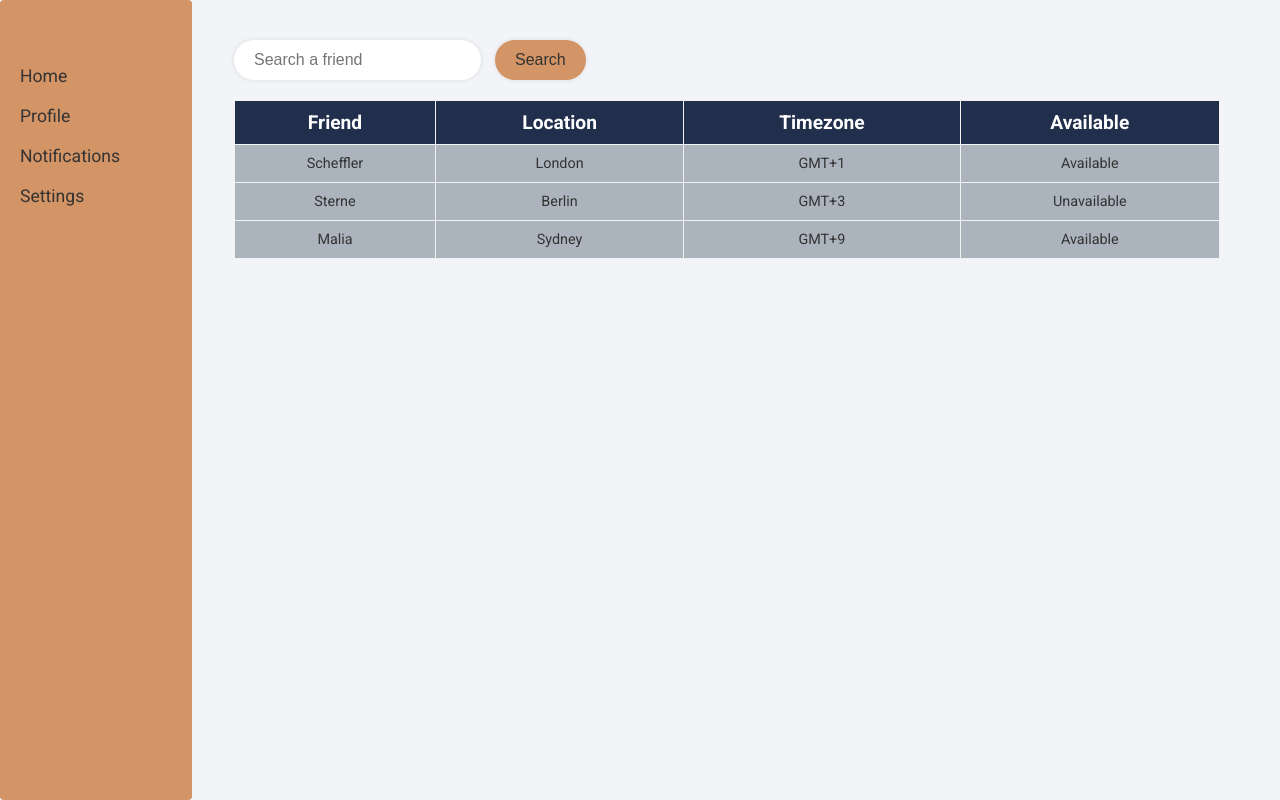
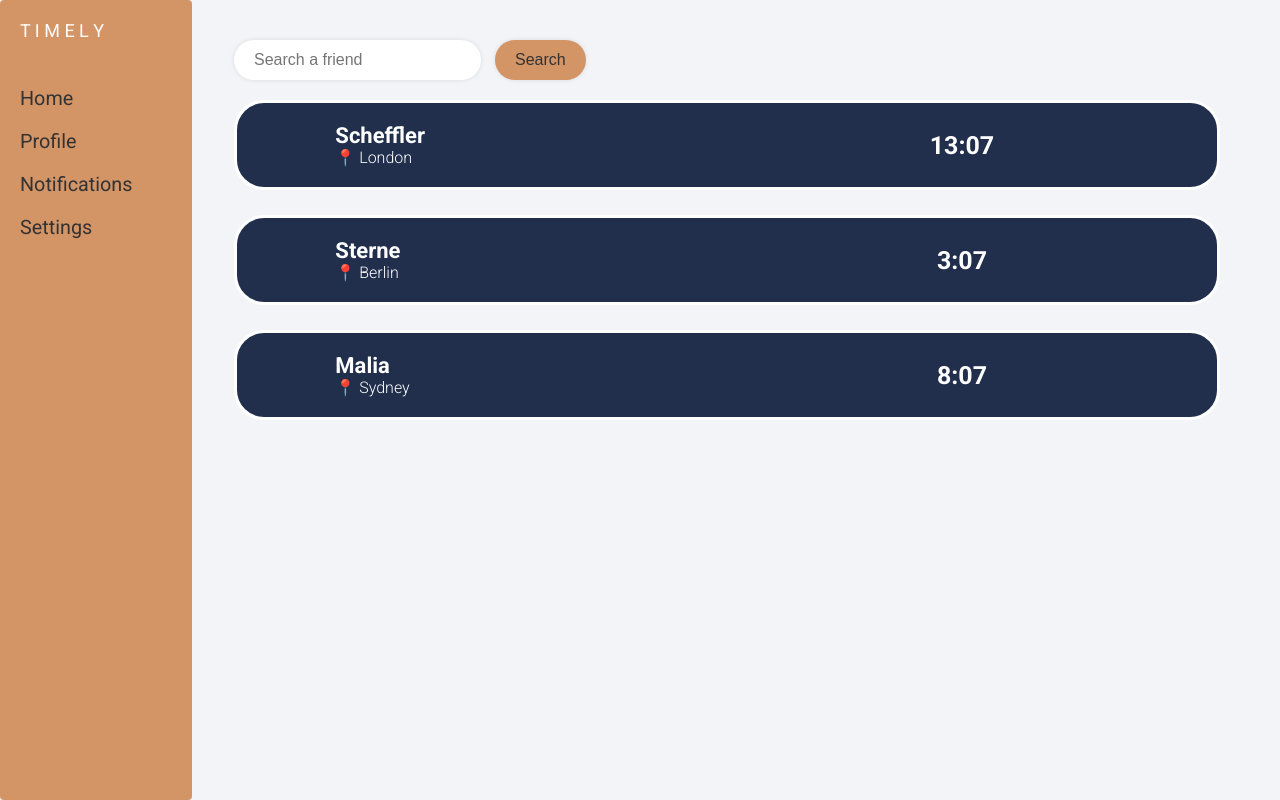
Before and after one commit to minerva-university/time-zone-tracker, a Flask app: page / in a window 1280 px wide. Run offline with Flask 2, Linux system fonts and the light colour scheme.

Commit message:
Added sidebar to all pages, friend table now cards

```diff
--- a/requirements.txt
+++ b/requirements.txt
@@ -10,3 +10,4 @@ python-dotenv==0.15.0
 SQLAlchemy==1.3.22
 Werkzeug==1.0.1
 pytest==6.2.2
+pytz==2023.3
--- a/web/serve.py
+++ b/web/serve.py
@@ -4,6 +4,7 @@ from flask_sqlalchemy import SQLAlchemy
 from datetime import datetime
 import os
 from .db_models import *
+import pytz
 
 
 """
@@ -19,24 +20,32 @@ db = SQLAlchemy(app)
 
 #### PLACEHOLDER FOR OVERLAPS PAGE FUNCTIONALITY
 class User_placeholder:
-    def __init__(self, name, hour, location = 'London', timezone = 'GMT+1', status='Available'):
+    def __init__(self, name, hour, location = 'London', timezone = 'UCT'):
         self.name = name
         self.hour = hour
         self.location = location
         self.timezone = timezone
-        self.status = status
 
 
 @app.route('/')
 def index():
     user1 = User_placeholder('Scheffler', 17)
-    user2 = User_placeholder('Sterne', 20, 'Berlin', 'GMT+3', 'Unavailable')
-    user3 = User_placeholder('Malia', 6, 'Sydney', 'GMT+9')
+    user2 = User_placeholder('Sterne', 20, 'Berlin', 'HST')
+    user3 = User_placeholder('Malia', 6, 'Sydney', 'EST')
 
     friends = [user1, user2, user3]
 
+    times = []
+    for user in friends:
+        current_time_utc = datetime.utcnow()
+        convert_time = current_time_utc.astimezone(pytz.timezone(user.timezone))
+        time = '{:d}:{:02d}'.format(convert_time.hour, convert_time.minute)
+        times.append(time)
+
+    friend_times = zip(times, friends)
+
     # CHANGE TO TRUE HOME PAGE LATER #
-    return render_template('home.html', friends=friends)
+    return render_template('home.html', friend_times=friend_times)
 
 @app.route('/overlaps')
 def overlaps():
@@ -51,6 +60,10 @@ def overlaps():
     # CHANGE TO TRUE HOME PAGE LATER #
     return render_template('overlaps.html', current_user=current_user, selected_user=selected_user, times=times)
 
+@app.route('/settings')
+def settings():
+    return render_template('settings.html')
+
 
 @app.route('/users')
 def users():
@@ -58,4 +71,4 @@ def users():
     return render_template('users.html', users=users)
 
 if __name__ == '__main__':
-    app.run(debug=True)
+    app.run(debug=True, port=3000)
--- a/web/static/css/home_style.css
+++ b/web/static/css/home_style.css
@@ -13,7 +13,7 @@
     background-color: #f2f4f7;
   }
 
-  .container {
+  .container-home {
     max-width: 1200px;
     margin: 0 auto;
     padding: 20px;
@@ -66,12 +66,10 @@
 
   .search-container {
     padding: 20px 0;
-    display: flex;
-    align-items: center;
+    flex-direction: row;
   }
 
   .search-input {
-    flex: 1;
     height: 40px;
     border: none;
     border-radius: 20px;
@@ -104,63 +102,64 @@
     background-color: #abb4bd;
   }
 
-  table {
+
+/* MALIA'S ADDITIONS FOR CARDS */
+.friend-card {
+  background: #212F4D;
+  color: #ffffff;
   width: 100%;
-    border-collapse: collapse;
-    margin-bottom: 20px;
+  padding: 20px;
+  box-sizing: border-box;
+  font-family: 'Roboto', sans-serif;
+  font-size: 16px;
+  border: solid;
+  border-radius: 30px;
+  cursor: pointer;
+  text-align: center;
+  margin-bottom: 25px;
 }
 
-  table th {
-    text-align: center;
-    padding: 12px 8px;
-    background-color: #212F4D;
-    font-size: 1.2em;
+.friend-card:hover {
+  border-width: 6px;
+  border-color: #D39466;
 }
 
-  table td {
-    padding: 20px 8px;
-    vertical-align: top;
-    font-size: 0.9em;
-    background-color: #abb4bd;
+.friend-card-fill {
+  width: 100%;
+  display: flex;
+  justify-content: space-around;
 }
 
-  table tr:nth-child(even) {
-    background-color: #f2f4f7;
+.friend-info {
+  width: 33.33%;
+  text-align: left;
+  font-family: 'Roboto', sans-serif;
 }
 
-  table tr:nth-child(odd) {
-    background-color: #e0e3e8;
+.friend-name {
+  font-size: 22px;
+  font-weight: bold;
 }
 
-  .friend-img {
-    width: 50px;
-    height: 50px;
-    border-radius: 50%;
-    margin-right: 10px;
+.friend-location {
+  font-size: 16px;
+  font-weight: lighter;
 }
 
-  table {
-    width: 100%;
-    border-collapse: collapse;
-    font-size: 1em;
+.friend-time {
+  width: 33.33%;
+  align-self: right;
+  font-weight: bold;
   text-align: center;
+  font-family: 'Roboto', sans-serif;
+  font-size: 25px;
+  display: flex;
+  justify-content: center;
+  align-items: center;
 }
 
-  table thead {
-    background-color: #D39466;
+.timely {
+  font-size: 18px;
+  margin-bottom: 10px;
   color: #ffffff;
 }
-
-  table th,
-  table td {
-    padding: 10px;
-    border: 1.5px solid #f2f2f2;
-  }
-
-  table tr:nth-child(even) {
-    background-color: #f2f4f7;
-  }
-
-  table tr:nth-child(odd) {
-    background-color: #e0e3e8;
-  }
--- a/web/templates/base.html
+++ b/web/templates/base.html
@@ -3,10 +3,31 @@
 <head>
     <meta charset="utf-8" />
     <title> {% block title %} {% endblock %} </title>
-    <link rel="stylesheet" href="{{ url_for('static', filename='css/main.css') }}">
+    {% block css %} {% endblock %}
+    <link rel="stylesheet" href="https://fonts.googleapis.com/css?family=Roboto:300,400,700&display=swap">
+    <link rel="stylesheet" href="{{ url_for('static', filename='css/home_style.css') }}">
     <script type="text/javascript" src="{{ url_for('static', filename='javascript/main.js') }}"></script>
 </head>
     <body>
-        {% block content %} {% endblock %}
+        <div class="container-home">
+
+            <!-- Sidebar -->
+            <div class="left-column">
+                <h1, class="timely"> T I M E L Y </h1>
+                <ul class="upper-links"></ul>
+                <ul class="lower-links">
+                  <li><a href="/">Home</a></li>
+                  <li><a href="#">Profile</a></li>
+                  <li><a href="#">Notifications</a></li>
+                  <li><a href="/settings">Settings</a></li>
+                </ul>
+            </div>
+
+            <!-- Page-specific Content -->
+            <div class="content-container">
+                {% block content %} {% endblock %}
+            </div>
+
+        </div>
     </body>
 </html>
--- a/web/templates/home.html
+++ b/web/templates/home.html
@@ -1,32 +1,9 @@
-<!DOCTYPE html>
-<html lang="en">
-<head>
-  <meta charset="UTF-8">
-  <meta name="viewport" content="width=device-width, initial-scale=1.0">
-  <title>
-    {% block title %} Timezone Tracker {% endblock %}
-  </title>
-  <link rel="stylesheet" href="https://fonts.googleapis.com/css?family=Roboto:300,400,700&display=swap">
-  <link rel="stylesheet" href="{{ url_for('static', filename='css/home_style.css') }}">
-  <script type="text/javascript" src="{{ url_for('static', filename='javascript/main.js') }}"></script>
-</head>
-<body>
+{% extends 'base.html' %}
+{% block title %} TIMELY {% endblock %}
+{% block css %} <link rel="stylesheet" href="{{ url_for('static', filename='css/home_style.css') }}"> {% endblock %}
+
 {% block content %}
-    <div class="container">
-      <!-- Left Column -->
-      <div class="left-column">
-        <ul class="upper-links">
-        </ul>
-        <ul class="lower-links">
-          <li><a href="#">Home</a></li>
-          <li><a href="#">Profile</a></li>
-          <li><a href="#">Notifications</a></li>
-          <li><a href="#">Settings</a></li>
-        </ul>
-      </div>
-
 <!-- Top Search Field -->
-      <div class="content-container">
   <div class="search-container">
     <form action="/search" method="GET">
       <input type="text" name="search" placeholder="Search a friend" class="search-input">
@@ -35,42 +12,16 @@
   </div>
 
   <!-- Friends Table -->
-        <div class="table-container">
-          <table>
-            <thead>
-              <tr>
-                <th>Friend</th>
-                <th>Location</th>
-                <th>Timezone</th>
-                <th>Available</th>
-              </tr>
-            </thead>
-            <tbody>
-              <!-- Rows of data -->
-              {% for friend in friends %}
-              <tr>
-                <td>
-                  <!-- <img src="path/to/image.jpg" alt="Friend's Picture" class="friend-img"> -->
-                  <span onclick="location.href='/overlaps';">{{ friend.name }}</span>
-                </td>
-                <td>
-                  <span> {{friend.location}}</span>
-                </td>
-                <td>
-                  <span> {{friend.time}}</span>
-                  <span> {{friend.timezone}}</span>
-                </td>
-                <td>
-                  <span> {{friend.status}}</span>
-                </td>
-              </tr>
-              {% endfor %}
-              <!-- More rows? -->
-            </tbody>
-          </table>
+  {% for time, friend in friend_times %}
+  <div class="friend-card", onclick="location.href='/overlaps';">
+    <div class="friend-card-fill">
+      <div class="friend-info">
+        <div class="friend-name"> {{ friend.name }}</div>
+        <div class="friend-location"> 📍 {{ friend.location }} </div>
+      </div>
+      <div class="friend-time"> {{ time }} </div>
     </div>
   </div>
+  {% endfor %}
 </div>
 {% endblock %}
-</body>
-</html>
```
Also changed, not shown: web/static/css/main.css (+11 -16 lines), web/static/css/settings_style.css (added, +91 -0 lines), web/templates/overlaps.html (+7 -12 lines), web/templates/settings.html (added, +48 -0 lines), README.md, web/database.db, web/static/css/base.css (added), 1 other file. Lines whose indentation alone changed are shown as unchanged.
